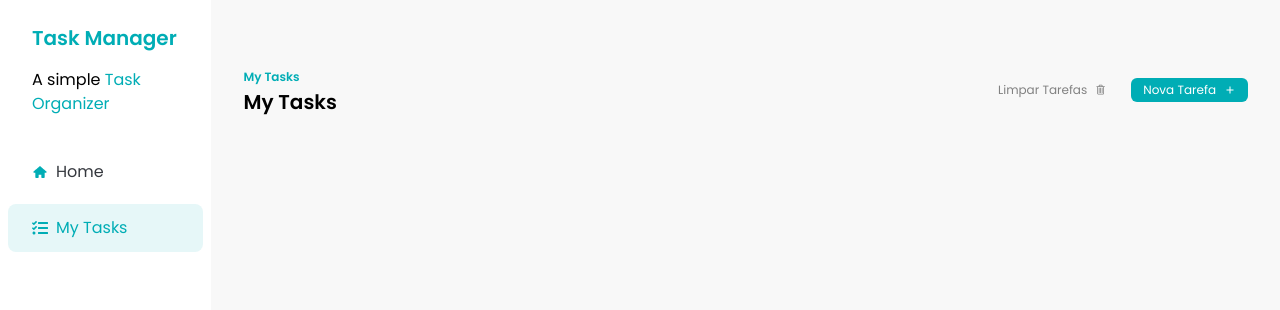
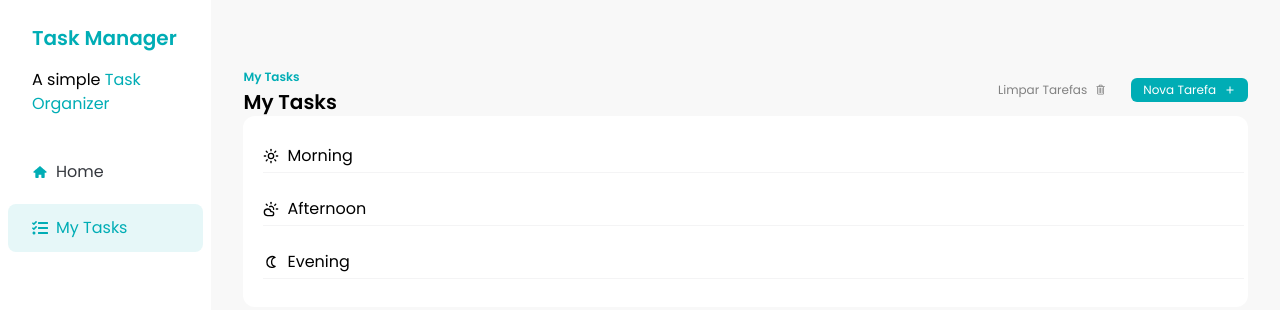
Before and after one commit to andressa-leite/fsc-task-manager, a React (Vite) app: page / in a window 1280 px wide. Shown: the top 310 px of the page. Built offline with nearby package versions, Linux system fonts and the light colour scheme.

Commit message:
Added task separator

```diff
--- a/src/components/Tasks.jsx
+++ b/src/components/Tasks.jsx
@@ -1,6 +1,8 @@
 import { Button } from './Button';
 import { MdAdd } from 'react-icons/md';
 import { VscTrash } from 'react-icons/vsc';
+import { LuCloudSun, LuSun } from 'react-icons/lu';
+import { GrMoon } from 'react-icons/gr';
 
 function Tasks() {
   return (
@@ -10,6 +12,7 @@ function Tasks() {
           <span className="text-xs font-semibold text-[#00ADB5]">My Tasks</span>
           <h2 className="text-xl font-semibold">My Tasks</h2>
         </div>
+
         <div className="flex items-center gap-3">
           <Button variant="ghost">
             Limpar Tarefas
@@ -21,6 +24,37 @@ function Tasks() {
           </Button>
         </div>
       </div>
+      <div className="rounded-xl bg-white pl-5 p-1">
+        <div className="my-6 space-y-3">
+          {/* Morning */}
+
+          <div className="flex gap-2 border-b border-solid border-[#F4F4F5] pb-1">
+            <p className="pt-1">
+              <LuSun />
+            </p>
+            <p> Morning</p>
+          </div>
+        </div>
+
+        {/* Afternoon */}
+        <div className="my-6 space-y-3">
+          <div className="flex gap-2 border-b border-solid border-[#F4F4F5] pb-1">
+            <p className="pt-1">
+              <LuCloudSun />
+            </p>
+            <p> Afternoon</p>
+          </div>
+        </div>
+        {/* Evening */}
+        <div className="my-6 space-y-3">
+          <div className="flex gap-2 border-b border-solid border-[#F4F4F5] pb-1">
+            <p className="pt-1">
+              <GrMoon />
+            </p>
+            <p> Evening</p>
+          </div>
+        </div>
+      </div>
     </div>
   );
 }
```
Also changed, not shown: src/components/TasksSeparator.jsx (added).
